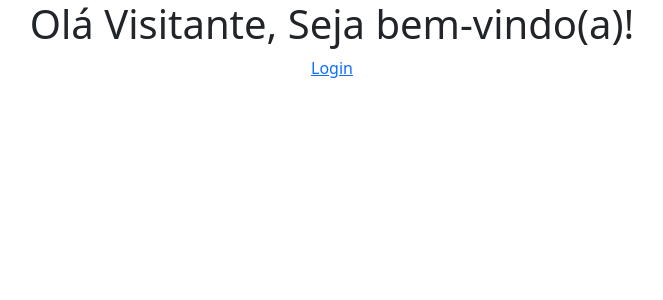
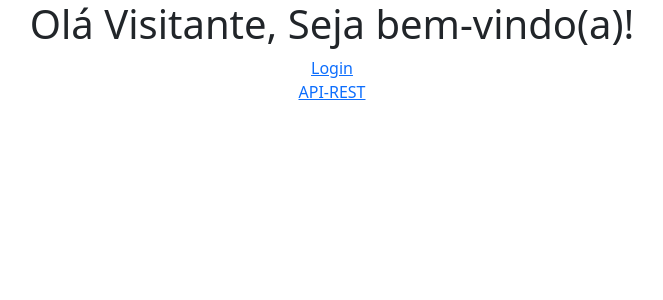
Before and after one commit to Study98/usuarioweb, a Django app: template user/templates/index.html in a window 1280 px wide. Shown: the top 300 px of the page, without its empty margins (308-971 px from the left). Run offline with Django 4.2, Linux system fonts and the light colour scheme; the template is opened without the code that fills it, so the values that code supplies are empty.

Commit message:
ajuste minimo do front

```diff
--- a/user/templates/index.html
+++ b/user/templates/index.html
@@ -15,9 +15,10 @@
 
             </div>
             <a href="{% url 'logout' %}">Logout </a>
-            <br>
-            <a href="{% url 'swagger' %}">API-REST</a>
+
         {% endif %}
+        <br>
+        <a href="{% url 'swagger' %}">API-REST</a>
 
 
 
```
Also changed, not shown: db.sqlite3.
